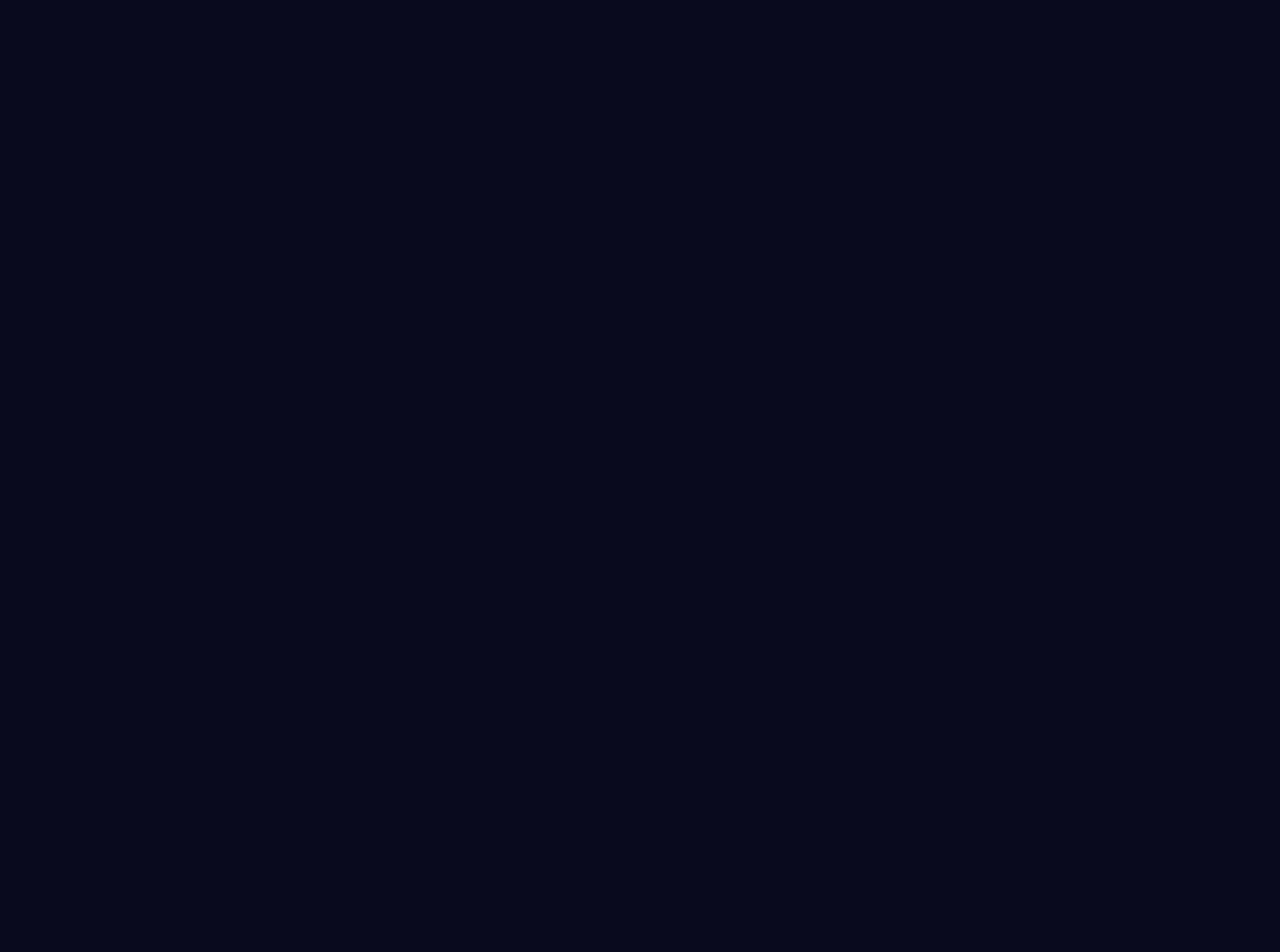
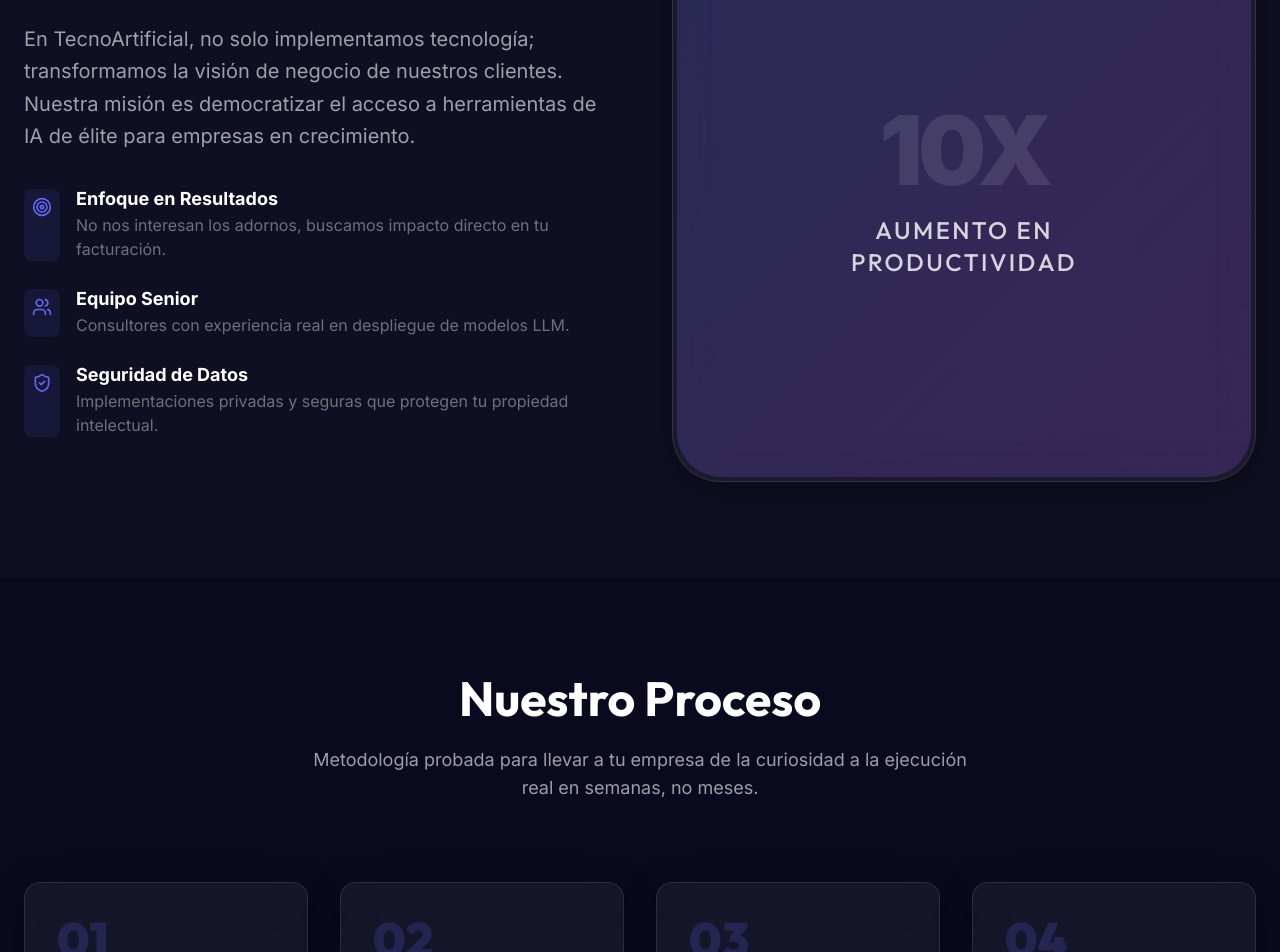
Before and after one commit to mvaldes86-pixel/tecnoartificial, a Next.js app: page / in a window 1280 px wide. Shown: the part 1848-2800 px from the top of the page. Before the commit the page ends 1771 px from the top, so only its background shows below. Built offline with nearby package versions, Linux system fonts and the light colour scheme.

Commit message:
Fix: text clipping, global navigation, and add missing page sections

```diff
--- a/src/app/page.tsx
+++ b/src/app/page.tsx
@@ -1,6 +1,8 @@
 import Navbar from "@/components/Navbar";
 import Hero from "@/components/Hero";
 import Services from "@/components/Services";
+import About from "@/components/About";
+import Process from "@/components/Process";
 
 export default function Home() {
   return (
@@ -8,10 +10,11 @@
       <Navbar />
       <Hero />
       <Services />
+      <About />
+      <Process />
 
-      {/* Additional sections can be added here */}
+      <footer className="py-24 border-t border-white/5 px-6 text-center">
 
-      <footer className="py-12 border-t border-white/10 px-6 text-center text-white/40">
         <p>&copy; {new Date().getFullYear()} TecnoArtificial. Liderando la optimización con IA.</p>
       </footer>
     </main>
--- /dev/null
+++ b/src/components/About.tsx
@@ -0,0 +1,48 @@
+import React from 'react';
+import { Target, Users, ShieldCheck } from 'lucide-react';
+
+export default function About() {
+  return (
+    <section id="nosotros" className="py-24 px-6 bg-white/[0.02]">
+      <div className="max-w-7xl mx-auto">
+        <div className="grid lg:grid-cols-2 gap-16 items-center">
+          <div>
+            <h2 className="font-display text-4xl md:text-5xl font-bold mb-8">Nuestra Misión</h2>
+            <p className="text-xl text-white/60 mb-8 leading-relaxed">
+              En TecnoArtificial, no solo implementamos tecnología; transformamos la visión de negocio de nuestros clientes. Nuestra misión es democratizar el acceso a herramientas de IA de élite para empresas en crecimiento.
+            </p>
+
+            <div className="space-y-6">
+              {[
+                { icon: Target, title: "Enfoque en Resultados", desc: "No nos interesan los adornos, buscamos impacto directo en tu facturación." },
+                { icon: Users, title: "Equipo Senior", desc: "Consultores con experiencia real en despliegue de modelos LLM." },
+                { icon: ShieldCheck, title: "Seguridad de Datos", desc: "Implementaciones privadas y seguras que protegen tu propiedad intelectual." }
+              ].map((item, i) => (
+                <div key={i} className="flex gap-4">
+                  <div className="mt-1 bg-primary/10 p-2 rounded-lg">
+                    <item.icon className="text-primary w-5 h-5" />
+                  </div>
+                  <div>
+                    <h4 className="font-bold text-lg">{item.title}</h4>
+                    <p className="text-white/40">{item.desc}</p>
+                  </div>
+                </div>
+              ))}
+            </div>
+          </div>
+
+          <div className="relative">
+            <div className="aspect-square rounded-[3rem] overflow-hidden glass border-white/10 p-1">
+              <div className="w-full h-full bg-gradient-to-br from-primary/20 to-secondary/20 rounded-[2.8rem] flex items-center justify-center">
+                <div className="text-center p-12">
+                  <span className="block text-8xl font-black text-white/10 mb-4 tracking-tighter">10X</span>
+                  <p className="text-2xl font-display font-medium text-white/80 uppercase tracking-widest">Aumento en<br/>Productividad</p>
+                </div>
+              </div>
+            </div>
+          </div>
+        </div>
+      </div>
+    </section>
+  );
+}
--- a/src/components/Hero.tsx
+++ b/src/components/Hero.tsx
@@ -16,7 +16,7 @@
 
         <h1 className="font-display text-6xl md:text-8xl font-black mb-8 leading-[1.1] tracking-tighter">
           Evoluciona tu Negocio con <br />
-          <span className="bg-gradient-neural bg-clip-text text-transparent italic">Inteligencia Artificial</span>
+          <span className="bg-gradient-neural bg-clip-text text-transparent italic pr-2">Inteligencia Artificial</span>
         </h1>
 
         <p className="font-sans text-xl md:text-2xl text-white/60 mb-12 max-w-3xl mx-auto leading-relaxed">
@@ -28,10 +28,11 @@
             Solicitar Consultoría Gratuita
             <ArrowRight className="group-hover:translate-x-1 transition-transform" />
           </a>
-          <a href="#servicios" className="glass hover:bg-white/10 text-white px-10 py-5 rounded-2xl font-bold text-lg transition-all">
+          <a href="/#servicios" className="glass hover:bg-white/10 text-white px-10 py-5 rounded-2xl font-bold text-lg transition-all">
             Ver Servicios
           </a>
         </div>
+
       </div>
     </section>
   );
--- a/src/components/Navbar.tsx
+++ b/src/components/Navbar.tsx
@@ -13,13 +13,14 @@
         </div>
 
         <div className="hidden md:flex items-center gap-8">
-          <a href="#servicios" className="text-white/70 hover:text-white transition-colors">Servicios</a>
-          <a href="#nosotros" className="text-white/70 hover:text-white transition-colors">Nosotros</a>
-          <a href="#proceso" className="text-white/70 hover:text-white transition-colors">Proceso</a>
+          <a href="/#servicios" className="text-white/70 hover:text-white transition-colors">Servicios</a>
+          <a href="/#nosotros" className="text-white/70 hover:text-white transition-colors">Nosotros</a>
+          <a href="/#proceso" className="text-white/70 hover:text-white transition-colors">Proceso</a>
           <a href="/consultoria" className="bg-primary hover:bg-primary/80 px-6 py-2 rounded-xl font-bold transition-all shadow-lg shadow-primary/20">
             Consultoría Gratis
           </a>
         </div>
+
       </div>
     </nav>
   );
--- /dev/null
+++ b/src/components/Process.tsx
@@ -0,0 +1,53 @@
+import React from 'react';
+
+const steps = [
+  {
+    num: "01",
+    title: "Diagnóstico Inicial",
+    desc: "Mapeamos tus procesos actuales y detectamos dónde la IA generará el mayor ROI inmediato."
+  },
+  {
+    num: "02",
+    title: "Diseño de Arquitectura",
+    desc: "Personalizamos los agentes y flujos de trabajo específicos para tu industria y objetivos."
+  },
+  {
+    num: "03",
+    title: "Despliegue y Pruebas",
+    desc: "Integramos la solución en tu ecosistema existente sin interrumpir tu operación diaria."
+  },
+  {
+    num: "04",
+    title: "Escalamiento",
+    desc: "Monitoreamos resultados y expandimos la automatización a otros departamentos de tu empresa."
+  }
+];
+
+export default function Process() {
+  return (
+    <section id="proceso" className="py-24 px-6">
+      <div className="max-w-7xl mx-auto">
+        <div className="text-center mb-20">
+          <h2 className="font-display text-4xl md:text-5xl font-bold mb-6">Nuestro Proceso</h2>
+          <p className="text-white/60 text-lg max-w-2xl mx-auto">
+            Metodología probada para llevar a tu empresa de la curiosidad a la ejecución real en semanas, no meses.
+          </p>
+        </div>
+
+        <div className="grid md:grid-cols-2 lg:grid-cols-4 gap-8">
+          {steps.map((step, i) => (
+            <div key={i} className="relative p-8 glass-card">
+              <span className="block text-5xl font-black text-primary/20 mb-6 font-display">{step.num}</span>
+              <h3 className="text-xl font-bold mb-4">{step.title}</h3>
+              <p className="text-white/40 leading-relaxed text-sm">{step.desc}</p>
+
+              {i < steps.length - 1 && (
+                <div className="hidden lg:block absolute top-1/2 -right-4 w-8 h-px bg-white/10 z-0" />
+              )}
+            </div>
+          ))}
+        </div>
+      </div>
+    </section>
+  );
+}
```
